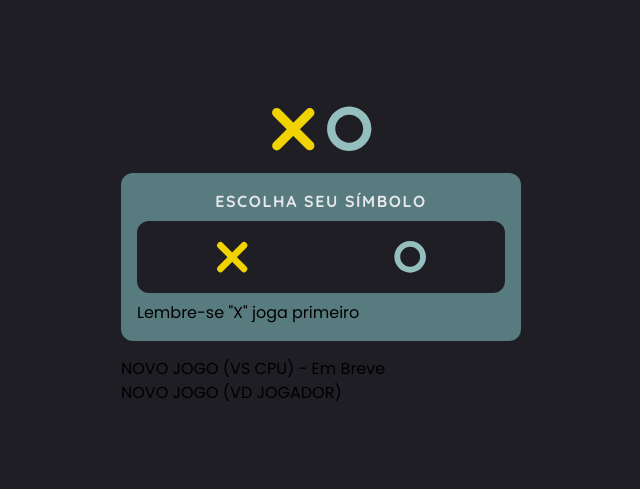
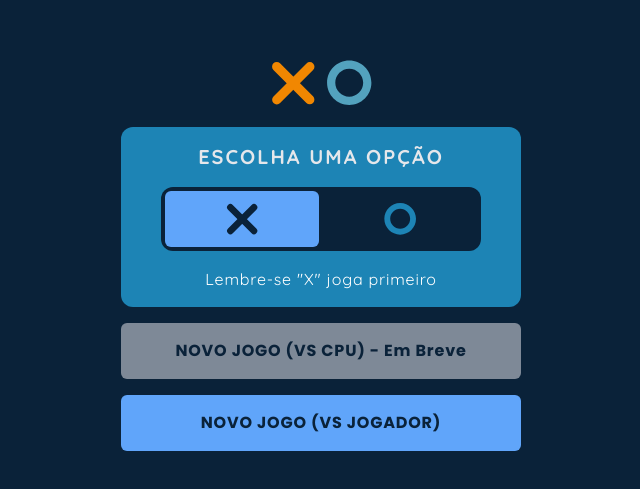
Before and after one commit to WesleyHernandes/tic-tac-toe, a Nuxt app: page / in a window 1280 px wide. Shown: the part 147-636 px from the top of the page, without its empty margins (319-959 px from the left). Built offline with nearby package versions, Linux system fonts and the light colour scheme.

Commit message:
Estilização do menu

```diff
--- a/components/Menu.vue
+++ /dev/null
@@ -1,119 +0,0 @@
-<template>
-    <div class="menu">
-        <div class="logo">
-            <IconX class="icon-x" />
-            <IconO class="icon-o" />
-        </div>
-
-        <div class="player-choose">
-            <h1 class="title">ESCOLHA SEU SÍMBOLO</h1>
-
-            <div class="options">
-                <div class="option">
-                    <IconX class="icon" />
-                </div>
-                <div class="option">
-                    <IconO class="icon" />
-                </div>
-            </div>
-
-            <p class="warning">Lembre-se "X" joga primeiro</p>
-        </div>
-
-        <div class="actions">
-            <button class="action">NOVO JOGO (VS CPU) - Em Breve</button>
-            <button class="action">NOVO JOGO (VD JOGADOR)</button>
-        </div>
-    </div>
-</template>
-
-<script>
-import IconX from '@/components/IconX'
-import IconO from '@/components/IconO'
-
-export default {
-    name: 'MenuComponent',
-    components:[IconX,IconO]
-}
-</script>
-
-<style lang="postcss" scoped>
-    .menu{
-        @apply
-        flex
-        flex-col
-        gap-4
-        w-full
-        max-w-app-content;
-
-        & .logo{
-            @apply
-            flex
-            w-full
-            items-center
-            justify-center;
-
-            & .icon-x,
-            & .icon-o{
-                @apply
-                w-14
-                h-14;
-            }
-            & .icon-x{
-                @apply text-highlight1;
-            }
-            &.icon-o{
-                @apply text-highlight2
-            }
-        }
-
-        & .player-choose{
-            @apply
-            flex
-            flex-col
-            w-full
-            p-4
-            gap-2
-            rounded-xl
-            bg-secundary;
-
-            & .title{
-                @apply
-                text-gray-200
-                text-center
-                font-bold
-                font-game
-                tracking-widest
-            }
-
-            & .options{
-                @apply
-                flex
-                w-full
-                p-2
-                gap-1
-                rounded-xl
-                bg-primary
-                items-center
-                justify-center;
-
-                & .option{
-                    @apply
-                    flex
-                    p-2
-                    w-1/2
-                    rounded-md
-                    items-center
-                    justify-center;
-
-                    & .icon{
-                        @apply
-                        w-10
-                        h-10
-                        text-gray-400;
-                    }
-                }
-            }
-        }
-    }
-</style>
--- a/components/GameComponent.vue
+++ b/components/game/Index.vue
@@ -18,7 +18,7 @@ import BoardComponent from '@/components/BoardComponent'
 import ScoreBoard from '@/components/ScoreBoard'
 
 export default {
-  name: 'GameComponent',
+  name: 'GameContent',
   components:[
     HeaderBoard,
     BoardComponent,
--- a/components/iconO.vue
+++ b/components/iconO.vue
@@ -1,6 +1,6 @@
 <template>
     <svg width="120" height="120" viewBox="0 0 120 120" fill="none" xmlns="http://www.w3.org/2000/svg">
-        <path d="M108 59.5C108 85.7335 86.7335 107 60.5 107C34.2665 107 13 85.7335 13 59.5C13 33.2665 34.2665 12 60.5 12C86.7335 12 108 33.2665 108 59.5ZM30.6178 59.5C30.6178 76.0035 43.9965 89.3822 60.5 89.3822C77.0035 89.3822 90.3822 76.0035 90.3822 59.5C90.3822 42.9965 77.0035 29.6178 60.5 29.6178C43.9965 29.6178 30.6178 42.9965 30.6178 59.5Z" :fill="fill"/>
+        <path :fill="fill" class="icon" d="M108 59.5C108 85.7335 86.7335 107 60.5 107C34.2665 107 13 85.7335 13 59.5C13 33.2665 34.2665 12 60.5 12C86.7335 12 108 33.2665 108 59.5ZM30.6178 59.5C30.6178 76.0035 43.9965 89.3822 60.5 89.3822C77.0035 89.3822 90.3822 76.0035 90.3822 59.5C90.3822 42.9965 77.0035 29.6178 60.5 29.6178C43.9965 29.6178 30.6178 42.9965 30.6178 59.5Z" />
     </svg>
 </template>
 
@@ -10,7 +10,7 @@ export default {
     props: {
         fill:{
             type: String,
-            default: '#94BFBE'
+            default: '#53A2BE'
         }
     }
 }
--- a/components/iconX.vue
+++ b/components/iconX.vue
@@ -11,7 +11,7 @@ export default {
     props: {
         fill:{
             type: String,
-            default: '#F1D302'
+            default: '#F18701'
         }
     }
 }
--- /dev/null
+++ b/components/menu/Actions.vue
@@ -0,0 +1,39 @@
+<template>
+    <div class="actions">
+        <button class="action disabled bg-iconX">NOVO JOGO (VS CPU) - Em Breve</button>
+        <button class="action bg-blue-400" @click="$emit('startGame', 'pvp')">NOVO JOGO (VS JOGADOR)</button>
+    </div>
+</template>
+
+<script>
+export default {
+    name: 'ActionsPlayer'
+}
+</script>
+
+<style lang="postcss" scoped>
+    .actions{
+        @apply
+        flex
+        flex-col
+        gap-4;
+
+        & .action{
+            @apply
+            cursor-pointer
+            py-4
+            px-2
+            text-primary
+            font-bold
+            tracking-wider
+            rounded-md;
+
+            &.disabled{
+                @apply
+                cursor-not-allowed
+                bg-gray-400
+                opacity-80;
+            }
+        }
+    }
+</style>
--- /dev/null
+++ b/components/menu/Choose.vue
@@ -0,0 +1,105 @@
+<template>
+    <div class="player-choose">
+        <h1 class="title">ESCOLHA UMA OPÇÃO</h1>
+
+        <div class="options">
+            <div class="option" :class="[{'active':(playerChoose === 'x')}]" @click="toggleChoose('x')">
+                <IconX class="icon" :fill="(playerChoose === 'x')? '#0A2239' : '#1D84B5'" />
+            </div>
+            <div class="option" :class="[{'active':(playerChoose === 'o')}]" @click="toggleChoose('o')">
+                <IconO class="icon" :fill="(playerChoose === 'o')? '#0A2239' : '#1D84B5'" />
+            </div>
+        </div>
+
+        <p class="warning">Lembre-se "X" joga primeiro</p>
+    </div>
+</template>
+
+<script>
+import IconX from '@/components/IconX'
+import IconO from '@/components/IconO'
+
+export default {
+    name: 'ChoosePlayer',
+    components:{ IconX, IconO },
+    data(){
+        return {
+            playerChoose: "x"
+        }
+    },
+    methods:{
+        toggleChoose(choose){
+            this.playerChoose = choose
+            this.$emit('playerChoose', choose)
+        }
+    }
+}
+</script>
+
+<style lang="postcss" scoped>
+    .player-choose{
+        @apply
+        flex
+        flex-col
+        items-center
+        w-full
+        p-4
+        gap-4
+        rounded-xl
+        bg-secundary;
+
+        & .title{
+            @apply
+            text-gray-200
+            text-center
+            font-bold
+            text-xl
+            font-game
+            tracking-widest
+        }
+
+        & .options{
+            @apply
+            flex
+            w-full
+            max-w-xs
+            p-1
+            gap-1
+            rounded-xl
+            bg-primary
+            items-center
+            justify-center;
+
+            & .option{
+                @apply
+                cursor-pointer
+                flex
+                p-2
+                w-1/2
+                rounded-md
+                items-center
+                justify-center;
+
+                & .icon{
+                    @apply
+                    w-10
+                    h-10
+                    text-gray-400;
+                }
+
+                &.active{
+                    @apply
+                    bg-blue-400;
+                }
+            }
+        }
+
+        & .warning{
+            @apply
+            text-white
+            text-center
+            font-game
+            tracking-wider;
+        }
+    }
+</style>
--- /dev/null
+++ b/components/menu/Index.vue
@@ -0,0 +1,37 @@
+<template>
+    <div class="menu">
+        <Logo />
+        <Choose @playerChoose="playerChoose" />
+        <Actions @startGame="startGame" />
+    </div>
+</template>
+
+<script>
+import Logo from '@/components/menu/Logo'
+import Choose from '@/components/menu/Choose'
+import Actions from '@/components/menu/Actions'
+
+export default {
+    name: 'MenuContent',
+    components:{ Logo, Choose, Actions },
+    methods:{
+        playerChoose(choose){
+            this.$emit('playerChoose',choose)
+        },
+        startGame(type){
+            this.$emit('startGame',type)
+        }
+    }
+}
+</script>
+
+<style lang="postcss" scoped>
+    .menu{
+        @apply
+        flex
+        flex-col
+        gap-4
+        w-full
+        max-w-app-content;
+    }
+</style>
--- /dev/null
+++ b/components/menu/Logo.vue
@@ -0,0 +1,35 @@
+<template>
+    <div class="logo">
+        <IconX class="icon" />
+        <IconO class="icon" />
+    </div>
+</template>
+
+<script>
+import IconX from '@/components/IconX'
+import IconO from '@/components/IconO'
+
+export default {
+    name: 'LogoGame',
+    components:[
+        IconX,
+        IconO
+    ]
+}
+</script>
+
+<style lang="postcss" scoped>
+    .logo{
+        @apply
+        flex
+        w-full
+        items-center
+        justify-center;
+
+        & .icon{
+            @apply
+            w-14
+            h-14;
+        }
+    }
+</style>
--- a/pages/index.vue
+++ b/pages/index.vue
@@ -1,6 +1,6 @@
 <template>
   <div class="app">
-    <Menu v-if="!gameStarted" />
+    <Menu v-if="!gameStarted" @playerChoose="playerChoose" @startGame="startGame" />
     <Game v-else />
   </div>
 </template>
@@ -12,16 +12,26 @@ https://www.frontendmentor.io/challenges/tic-tac-toe-game-Re7ZF_E2v
 https://www.codebrainer.com/blog/tic-tac-toe-javascript-game
 */
 
-import Game from '@/components/GameComponent'
+import Menu from '@/components/menu/Index'
+import Game from '@/components/game/Index'
 
 export default {
   name: 'IndexPage',
-  components:[
-    Game,
-  ],
+  components:{ Menu, Game },
   data(){
     return{
+      playerType: null,
+      playerOne: null,
       gameStarted: false
+    }
+  },
+  methods:{
+    playerChoose(choose){
+      this.playerOne = choose
+    },
+    startGame(type){
+      this.playerType = type
+      this.gameStarted = true
     }
   }
 }
--- a/tailwind.config.js
+++ b/tailwind.config.js
@@ -6,10 +6,12 @@ module.exports = {
   theme: {
     extend: {
       colors: {
-        'primary': '#1E1E24',
-        'secundary': '#587B7F',
+        'primary': '#0A2239',
+        'secundary': '#1D84B5',
         'highlight1': '#F1D302',
-        'highlight2': '#00B295'
+        'highlight2': '#00B295',
+        'iconO': '#53A2BE',
+        'iconX': '#F18701'
       },
       maxWidth:{
         'app-content': '400px'
```
